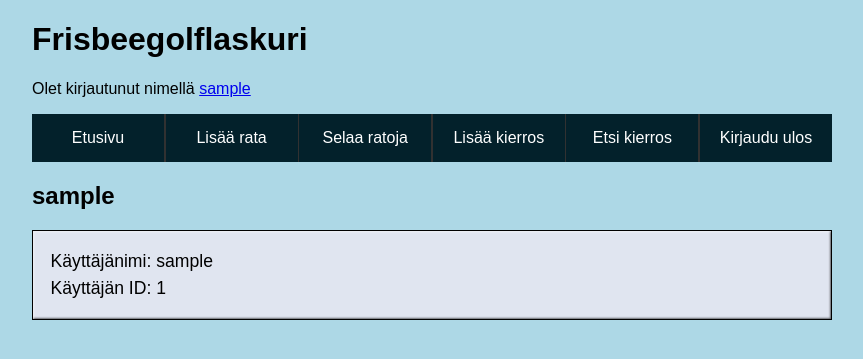
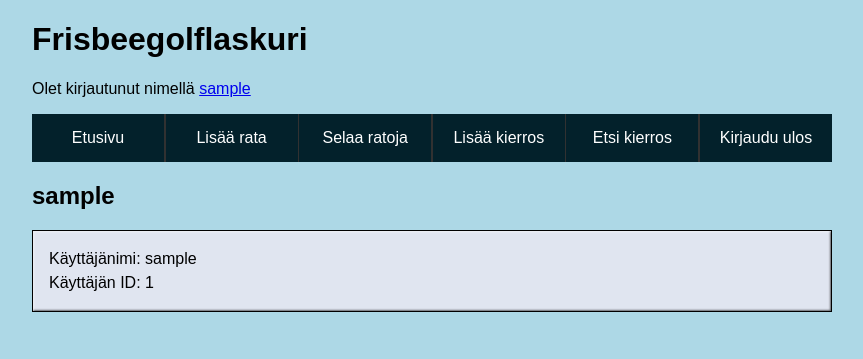
Before and after one commit to hinichijou/TKT20019-frisbeegolflaskuri, a Flask app: page /user/1 in a window 1280 px wide. Shown: the top 359 px of the page, without its empty margins (208-1071 px from the left). Run offline with Flask 3, Linux system fonts and the light colour scheme; the visitor is signed in with stand-in values (Sample User, id 1); data comes from the database, SQL or seed files in the repository; data that the repository does not hold is empty.

Commit message:
Tweaked the box element font sizes smaller

```diff
--- a/static/main.css
+++ b/static/main.css
@@ -32,7 +32,6 @@ body {
   background-color: rgb(193, 224, 255);
   box-shadow: inset 1px 1px 2px rgb(255 255 255 / 0.6),
     inset -1px -1px 2px rgb(0 0 0 / 0.6);
-  font-size: 1.1rem;
 }
 
 .round_item:hover,
@@ -50,7 +49,6 @@ body {
   background-color: rgb(224, 229, 240);
   box-shadow: inset 1px 1px 2px rgb(255 255 255 / 0.6),
     inset -1px -1px 2px rgb(0 0 0 / 0.6);
-  font-size: 1.1rem;
 }
 
 a.nounderline,
```
